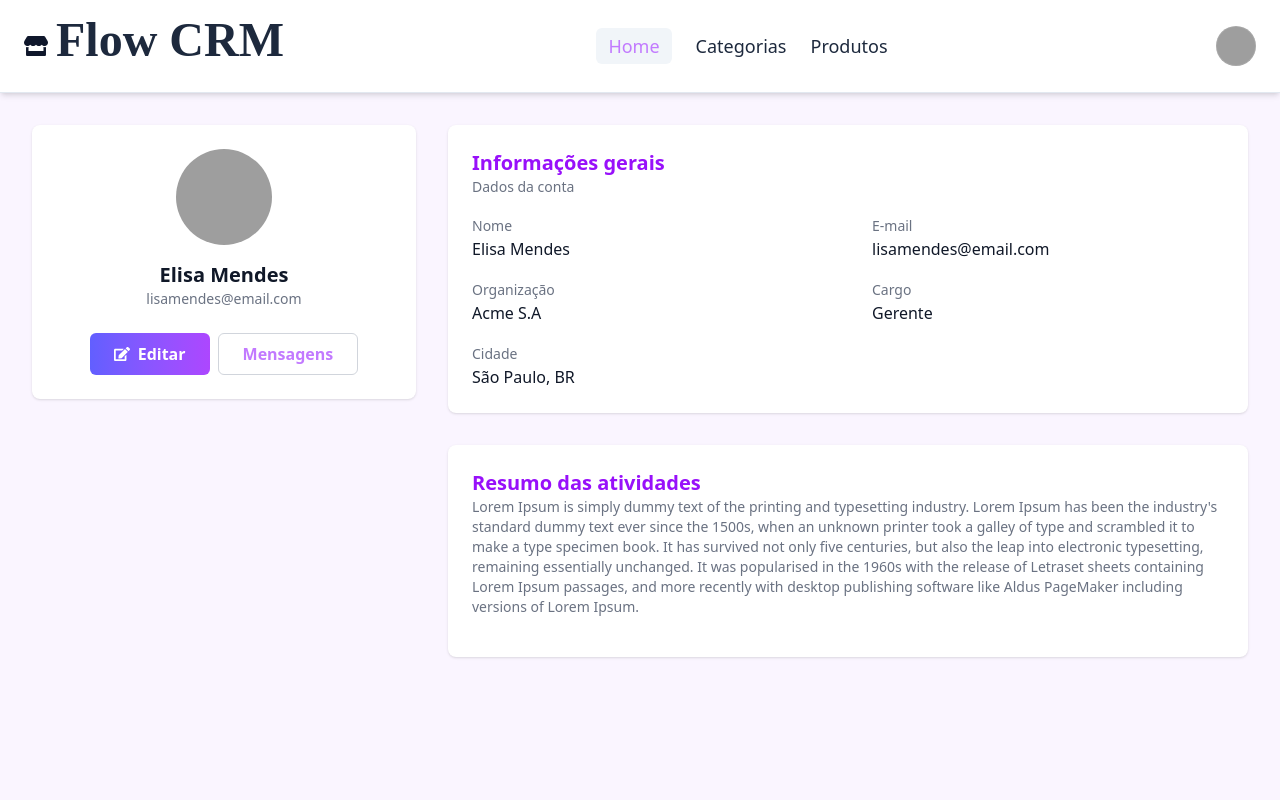
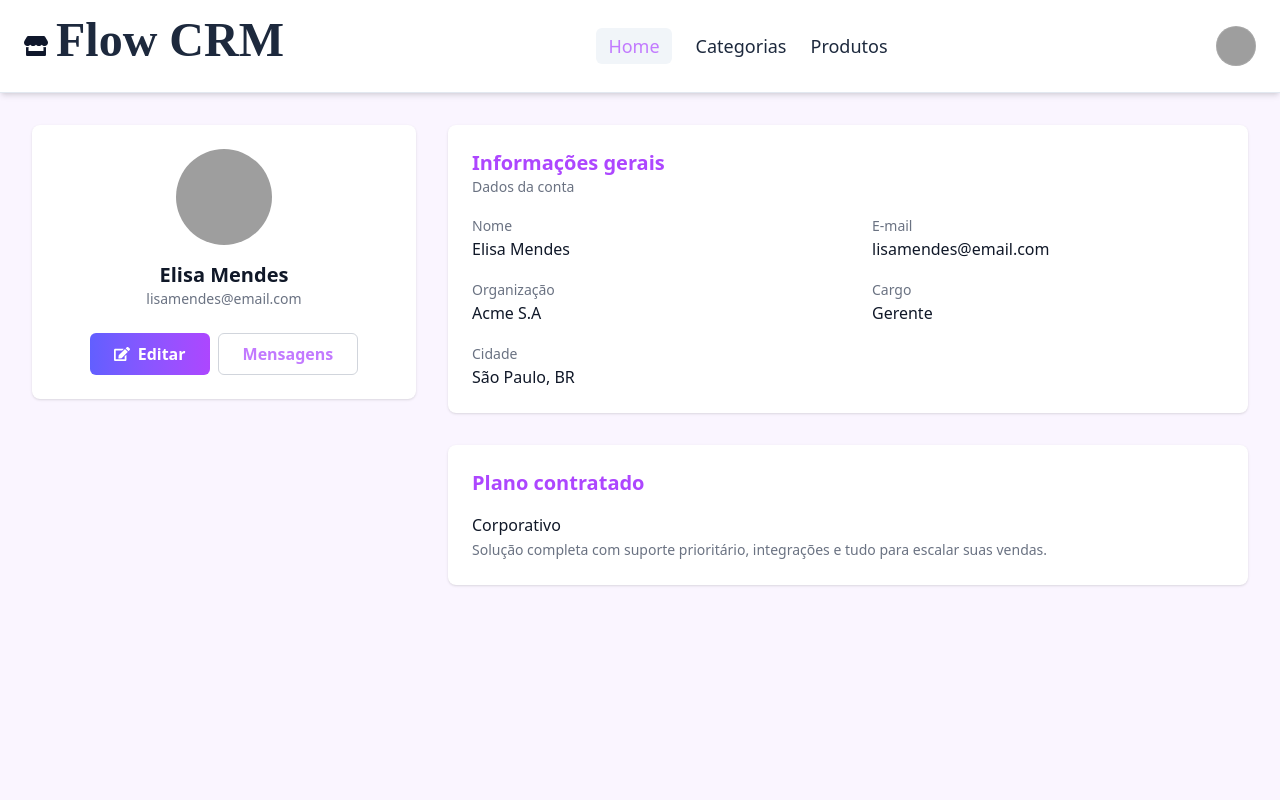
Before and after one commit to Grupo-02-Turma-JavaScript-07/Sistema-CRM-Front, a React (Vite) app: page /perfil in a window 1280 px wide. Shown: the top 800 px of the page. Built offline with nearby package versions, Linux system fonts and the light colour scheme; grey boxes are pictures that could not be loaded; a web font is replaced by a local one.

Commit message:
feat: Integrando no terceiro card o plano contratado do usuario

```diff
--- a/src/pages/perfil/Perfil.tsx
+++ b/src/pages/perfil/Perfil.tsx
@@ -46,7 +46,7 @@ function Perfil() {
         </div>
         <div className='col-span-2 space-y-8'>
           <div className='bg-white rounded-lg shadow p-6'>
-            <h3 className='text-purple-600 text-xl font-bold'>Informações gerais</h3>
+            <h3 className='text-purple-500 text-xl font-bold'>Informações gerais</h3>
             <p className='text-sm text-gray-500 mb-4'>Dados da conta</p>
             <div className='grid grid-cols-1 md:grid-cols-2 gap-x-12 gap-y-4'>
               <div>
@@ -74,8 +74,9 @@ function Perfil() {
           {/* Alguma tabela: Talvez o tipo de plano selecionado pelo cliente? */}
           {/* Coloquei um texto aleatório ou apenas podemos colocar nada */}
           <div className='bg-white rounded-lg shadow p-6'>
-            <h3 className='text-purple-600 text-xl font-bold'>Resumo das atividades</h3>
-            <p className='text-sm text-gray-500 mb-4'>Lorem Ipsum is simply dummy text of the printing and typesetting industry. Lorem Ipsum has been the industry's standard dummy text ever since the 1500s, when an unknown printer took a galley of type and scrambled it to make a type specimen book. It has survived not only five centuries, but also the leap into electronic typesetting, remaining essentially unchanged. It was popularised in the 1960s with the release of Letraset sheets containing Lorem Ipsum passages, and more recently with desktop publishing software like Aldus PageMaker including versions of Lorem Ipsum.</p>
+            <h3 className='text-purple-500 text-xl font-bold mb-4'>Plano contratado</h3>
+            <p className='text-gray-900 font-medium'>Corporativo</p>
+            <span className='text-gray-500 text-sm text-justify'>Solução completa com suporte prioritário, integrações e tudo para escalar suas vendas.</span>
           </div>
         </div>
       </div>
```
